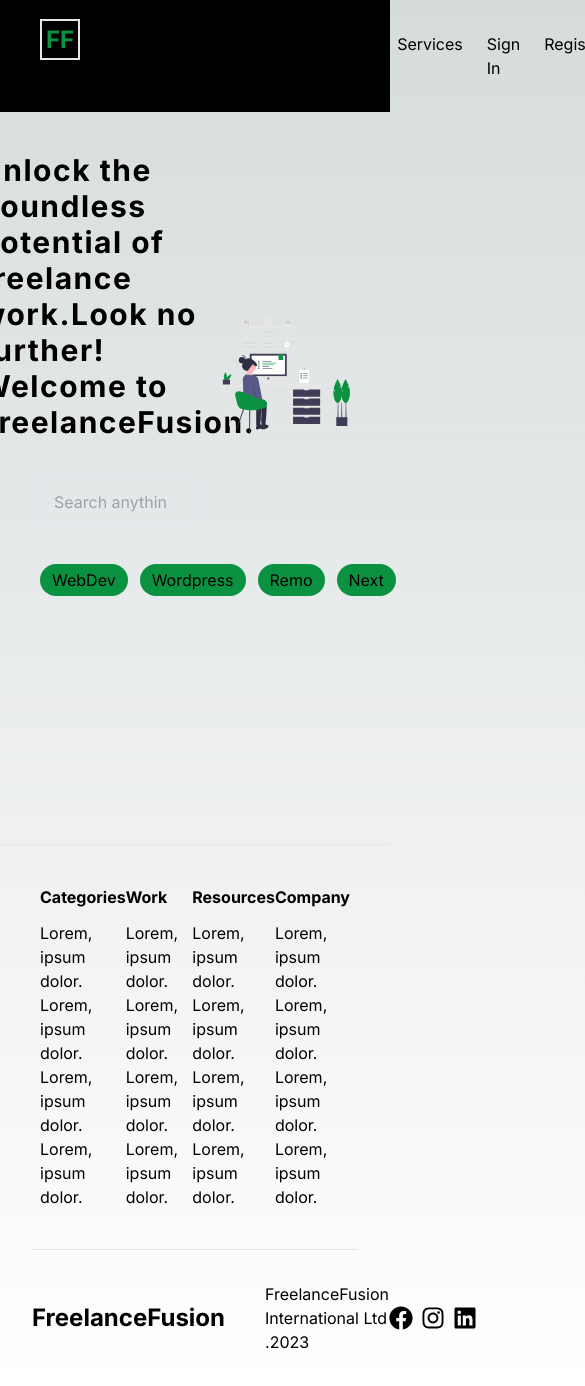
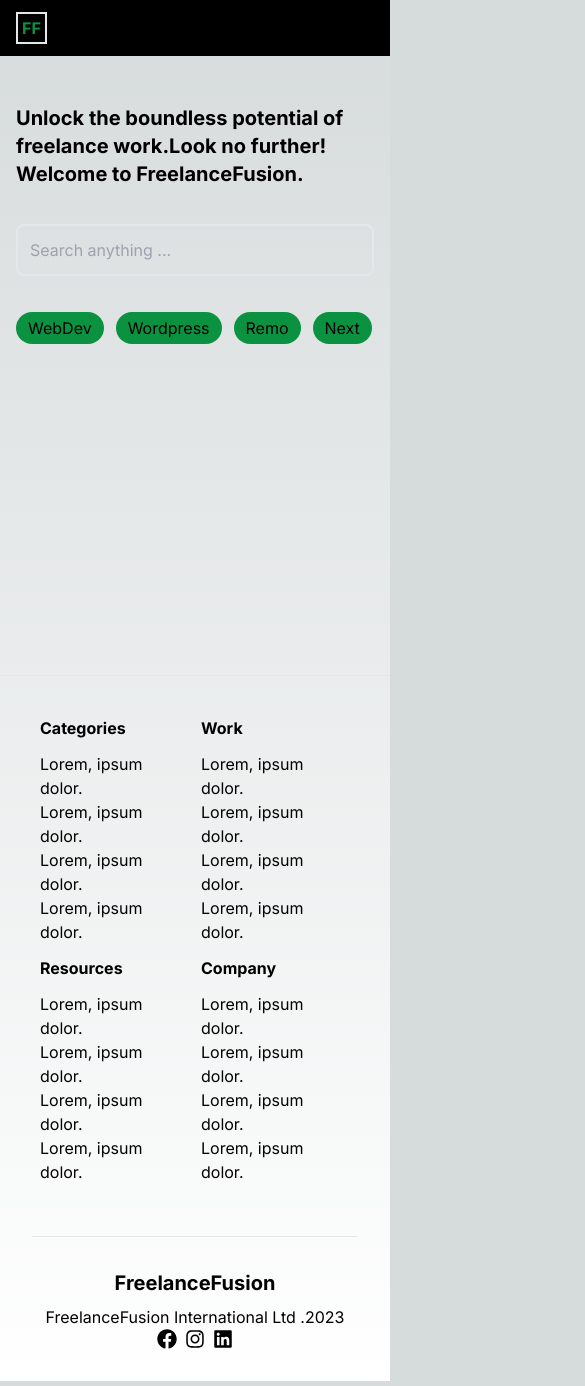
Before and after one commit to mwongess/freelancefusion, a Next.js app in the folder client/: page /home in a window 390 px wide. Shown: the top 1386 px of the page, 585 px wide, since content can reach past the window. Built offline with nearby package versions, Linux system fonts and the light colour scheme.

Commit message:
add mobile responsiveness

```diff
--- a/client/src/app/(pages)/home/layout.tsx
+++ b/client/src/app/(pages)/home/layout.tsx
@@ -12,7 +12,7 @@ const HomeLayout = ({ children }: { children: React.ReactNode }) => {
     const isAuth = isLogin || isSignup
     return (
         <div className='flex flex-col  justify-between'>
-            <div className='min-h-screen'>
+            <div className='min-h-[80vh]'>
                 <Header />
                 <div className="outlet">
                     {children}
--- a/client/src/app/(pages)/home/page.tsx
+++ b/client/src/app/(pages)/home/page.tsx
@@ -3,9 +3,9 @@ import React from 'react'
 
 const Home = () => {
     return (
-        <div className='home p-10'>
+        <div className='home p-4 sm:p-10'>
             <div className='left'>
-                <h1 className='font-bold text-3xl tracking-wider'>Unlock the boundless potential of freelance work.Look no further! Welcome to FreelanceFusion.</h1>
+                <h1 className='font-bold text-xl smtext-3xl sm:tracking-wider'>Unlock the boundless potential of freelance work.Look no further! Welcome to FreelanceFusion.</h1>
                 <input className='bg-transparent border-2 rounded-lg p-3 w-full' type="search" placeholder='Search anything ...' />
                 <div className='in-demand'>
                     <p>WebDev</p>
@@ -14,7 +14,7 @@ const Home = () => {
                     <p >Next</p>
                 </div>
             </div>
-            <div className='right  '>
+            <div className='hidden right  '>
                 <Image src='/remotely.svg' width={400} height={150} alt="remotely" />
             </div>
         </div>
--- a/client/src/app/globals.css
+++ b/client/src/app/globals.css
@@ -24,11 +24,11 @@ body {
 }
 
 .header {
-  @apply sticky inset-0 flex justify-between items-center px-10 py-6 bg-black
+  @apply sticky inset-0 flex justify-between items-center p-4 sm:px-10 sm:py-6 bg-black
 }
 
 .outlet {
-  /* @apply p-10 */
+  @apply py-8
 }
 
 .home {
@@ -36,22 +36,22 @@ body {
 }
 
 .home div {
-  @apply w-1/2
+  @apply sm:w-1/2
 }
 .home .left{
   @apply flex flex-col gap-9 justify-center items-center
 }
 .home .right{
-  @apply flex justify-center items-center
+  @apply sm:flex justify-center items-center
 }
 .in-demand{
-  @apply flex gap-3  items-center w-full !important
+  @apply flex gap-3 flex-wrap items-center w-full !important
 }
 .in-demand p{
   @apply  py-1 px-3 rounded-full bg-[#0B9240]
 }
 .cta {
-  @apply flex justify-between  p-10 border-t
+  @apply grid gap-3 grid-cols-2 sm:grid-cols-4  p-10 border-t
 }
 .cta div{
   @apply flex flex-col justify-end
@@ -61,15 +61,15 @@ body {
 }
 
 .footer {
-  @apply flex justify-between items-center border-t mx-8 py-8 pt-8
+  @apply flex flex-col sm:flex-row justify-between items-center border-t mx-8 py-8 sm:pt-8
 }
 
 .footer .licensing {
-  @apply flex items-center gap-10
+  @apply flex flex-col sm:flex-row items-center gap-2 sm:gap-10
 }
 
 .footer .socials {
-  @apply flex gap-2 text-2xl
+  @apply flex gap-2 text-xl sm:text-2xl
 }
 .message{
 
--- a/client/src/components/Footer.tsx
+++ b/client/src/components/Footer.tsx
@@ -6,7 +6,7 @@ const Footer = () => {
     return (
         <div className="footer">
             <div className='licensing'>
-                <h1 className='font-bold text-2xl'>FreelanceFusion</h1>
+                <h1 className='font-bold text-xl sm:text-2xl'>FreelanceFusion</h1>
                 <p>FreelanceFusion International Ltd .2023</p>
             </div>
             <div className='socials'>
--- a/client/src/components/Header.tsx
+++ b/client/src/components/Header.tsx
@@ -4,8 +4,8 @@ import React from 'react'
 const Header = () => {
   return (
     <div className='header '>
-        <Link href="/home" className='font-bold text-2xl'><span className='border-2 p-1 text-[#0B9240]'>FF</span> FreelanceFusion</Link>
-        <div className='flex gap-6'>
+        <Link href="/home" className='font-bold sm:text-2xl'><span className='border-2 p-1 text-[#0B9240]'>FF</span> FreelanceFusion</Link>
+        <div className='hidden sm:flex gap-6'>
             <Link href="">Explore</Link>
             <Link href="">Contact Us</Link>
             <Link href="">Services</Link>
```
